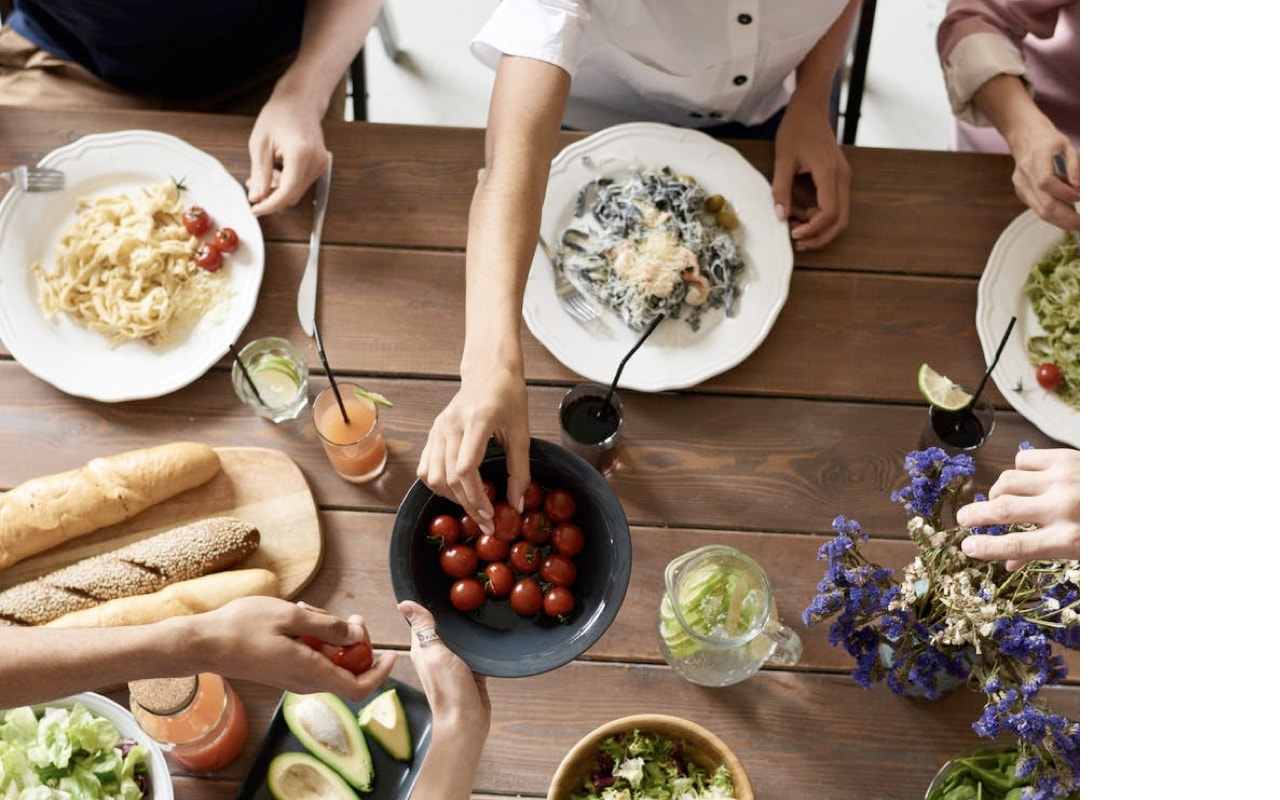
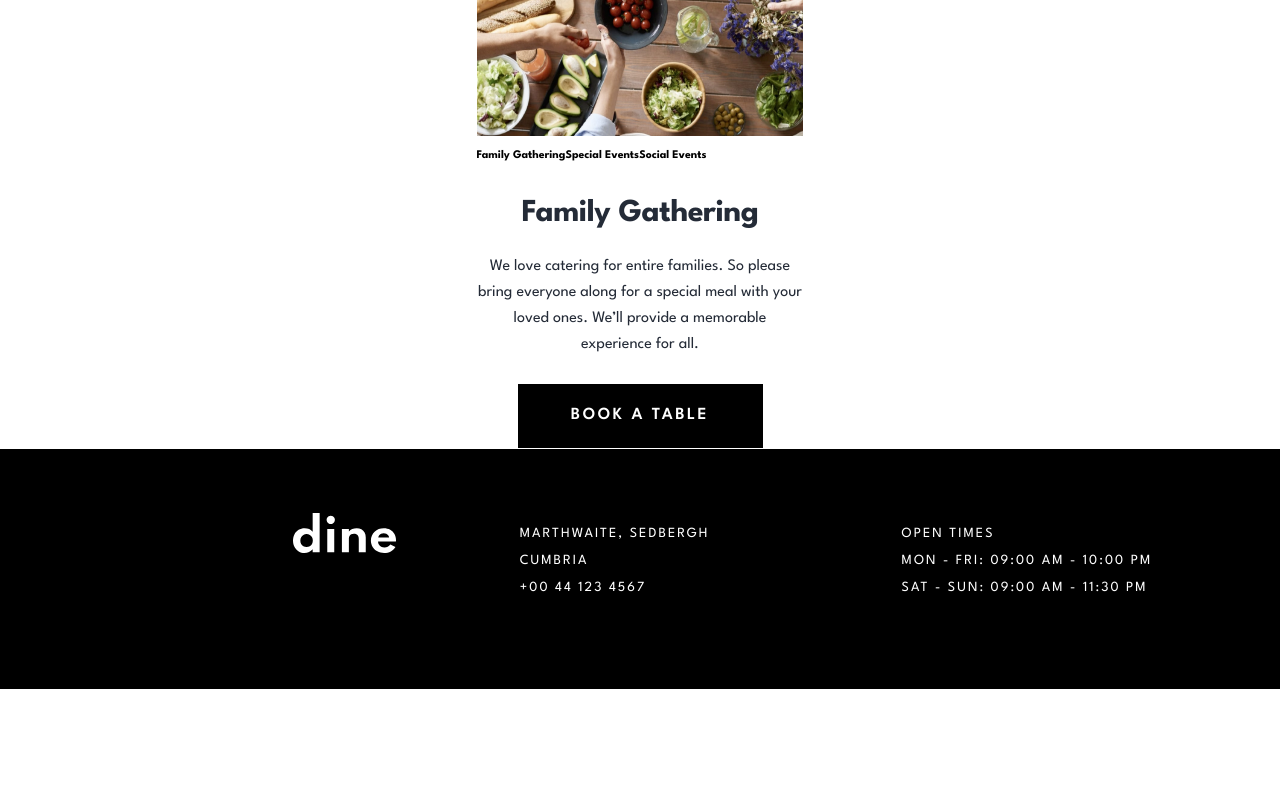
Before and after one commit to DKapteyn/restaurant-site, a Next.js app: page / in a window 1280 px wide. Shown: the part 4320-5120 px from the top of the page. After the commit the page ends 5009 px from the top, so only its background shows below. Built offline with nearby package versions, Linux system fonts and the light colour scheme.

Commit message:
added styling to Occasions.tsx

```diff
--- a/components/Occasions.tsx
+++ b/components/Occasions.tsx
@@ -1,5 +1,6 @@
 import React, { useState } from "react";
 import Button from "./shared/Button";
+import s from "../styles/HomePageStyles/Occasions.module.scss";
 
 export default function Occasions() {
   const dataArray = [
@@ -42,35 +43,37 @@ export default function Occasions() {
   }
 
   return (
-    <div>
+    <div className={s.fullComponent}>
       <section>
         <img
-          className="deskImage"
+          className={s.deskImage}
           src={dataArray[`${OccasionData}`].deskImage}
           alt="People Eating"
         />
         <img
-          className="tabImage"
+          className={s.tabImage}
           src={dataArray[`${OccasionData}`].tabImage}
           alt="People Eating"
         />
         <img
-          className="mobImage"
+          className={s.mobImage}
           src={dataArray[`${OccasionData}`].mobImage}
           alt="People Eating"
         />
 
-        <div>
+        <div className={s.eventChangerContainer}>
           <h3 onClick={() => changeToFamilyGathering()}>Family Gathering</h3>
           <h3 onClick={() => changeToSpecialEvents()}> Special Events</h3>
           <h3 onClick={() => changeToSocialEvents()}> Social Events </h3>
         </div>
 
-        <div>
-          <h2>{dataArray[`${OccasionData}`].title}</h2>
-          <p>{dataArray[`${OccasionData}`].para}</p>
+        <div className={s.text}>
+          <h2 className={s.title}>{dataArray[`${OccasionData}`].title}</h2>
+          <p className={s.para}>{dataArray[`${OccasionData}`].para}</p>
         </div>
-        <Button link="/orderPage" title="Book a table" />
+        <div className={s.button}>
+          <Button link="/orderPage" title="Book a table" />
+        </div>
       </section>
     </div>
   );
--- a/styles/HomePageStyles/Occasions.module.scss
+++ b/styles/HomePageStyles/Occasions.module.scss
@@ -1,3 +1,99 @@
-.eventChanger {
+@use "styles/_utils/screen.module";
+
+.fullComponent {
   display: flex;
+  flex-direction: column;
+  align-items: center;
 }
+
+.deskImage {
+  display: none;
+  @include screen.desktop {
+    display: inline;
+    width: 326px;
+    height: 400px;
+  }
+}
+.tabImage {
+  display: none;
+  @include screen.tablet {
+    display: inline;
+  }
+}
+.mobImage {
+  display: none;
+  @include screen.mobile {
+    display: inline;
+    width: 326px;
+    height: 400px;
+  }
+}
+
+.text {
+  width: 327px;
+  height: 157px;
+  text-align: center;
+  color: #242b37;
+  margin: 0px auto 27px auto;
+}
+.title {
+  font-weight: 700;
+  font-size: 32px;
+  line-height: -0.4px;
+  letter-spacing: -0.4px;
+}
+.para {
+  font-weight: 400;
+  font-size: 16px;
+  line-height: 26px;
+}
+
+.eventChangerContainer {
+  display: flex;
+  @include screen.mobile {
+    width: 180px;
+    height: 116px;
+    color: #4c4c4c;
+    margin: 49px auto 27px auto;
+
+    flex-direction: column;
+
+    & > * {
+      margin: 0px 0px;
+      text-align: center;
+      font-weight: 600;
+      font-size: 17px;
+      line-height: 28px;
+      cursor: pointer;
+      letter-spacing: 2.5px;
+      position: relative;
+
+      &:after {
+        content: "";
+        position: absolute;
+        left: 5px;
+        bottom: 0;
+        height: 1px;
+        width: 93%; /* or 100px */
+        border-bottom: 2px solid #4c4c4c;
+
+        opacity: 0;
+        transform: scaleX(0);
+        transition: transform 450ms ease-in-out;
+      }
+      &:hover:after {
+        opacity: 1;
+        transform: scaleX(1);
+      }
+    }
+
+    & > *:not(:first-child) {
+      margin-top: 16px;
+    }
+  }
+}
+
+.button {
+  width: fit-content;
+  margin: auto;
+}
```
